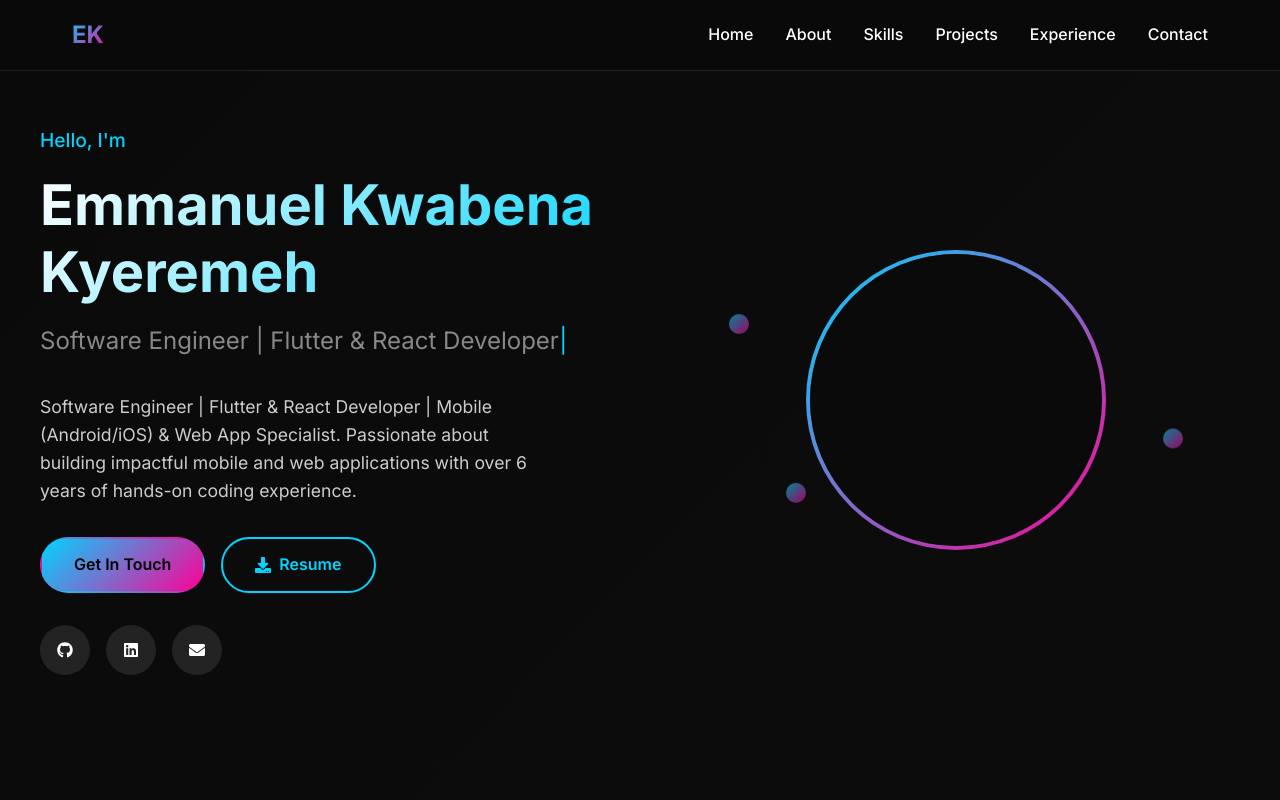
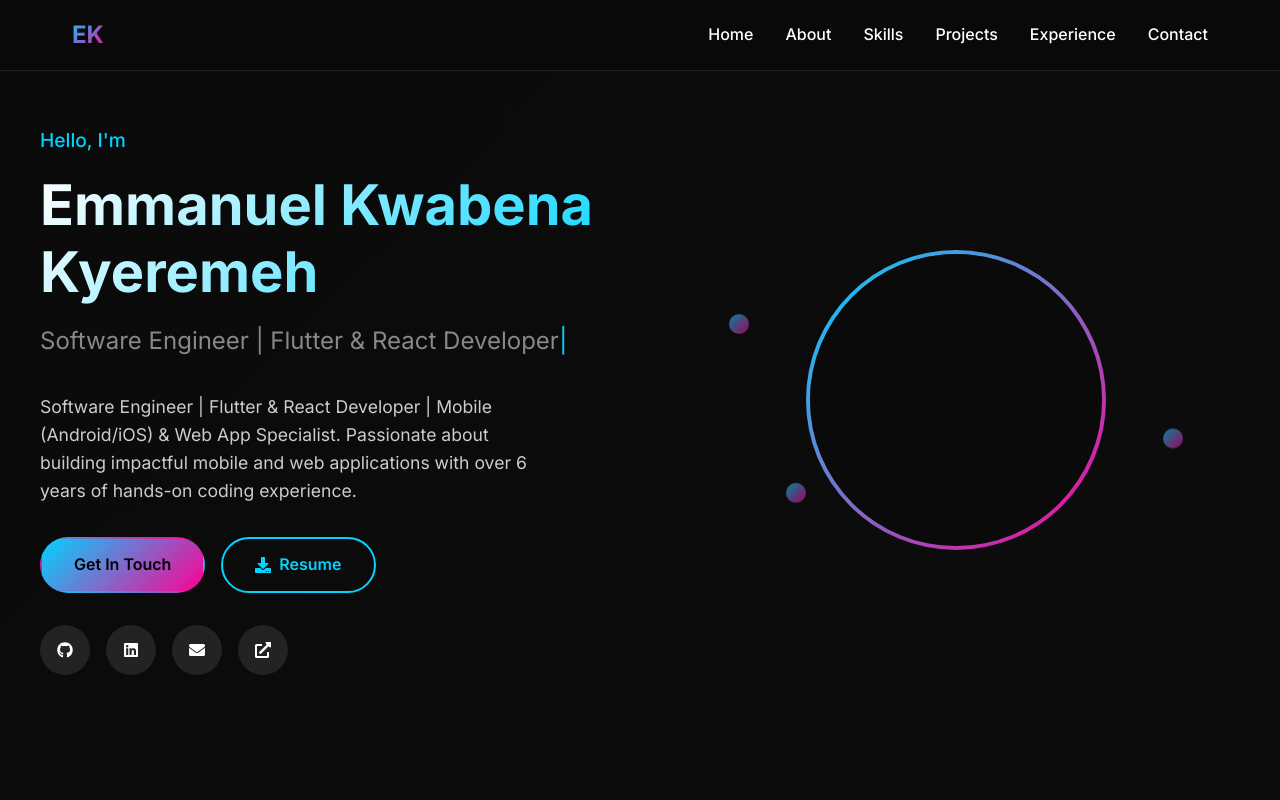
Before and after one commit to ekyeremeh7/portfolio, a React (Create React App) app: page / in a window 1280 px wide. Shown: the top 800 px of the page. Built offline with nearby package versions, Linux system fonts and the light colour scheme.

Commit message:
Update live demo URL to Render and add demo links to Hero and Contact components

```diff
--- a/src/components/Contact.js
+++ b/src/components/Contact.js
@@ -3,7 +3,7 @@ import styled from 'styled-components';
 import { motion } from 'framer-motion';
 import { useInView } from 'framer-motion';
 import { useRef } from 'react';
-import { FaEnvelope, FaPhone, FaMapMarkerAlt, FaLinkedin, FaGithub } from 'react-icons/fa';
+import { FaEnvelope, FaPhone, FaMapMarkerAlt, FaLinkedin, FaGithub, FaExternalLinkAlt } from 'react-icons/fa';
 import emailjs from '@emailjs/browser';
 
 const ContactSection = styled.section`
@@ -328,6 +328,15 @@ const Contact = () => {
             >
               <FaLinkedin />
             </SocialLink>
+            <SocialLink
+              href="https://ekyeremeh7.onrender.com"
+              target="_blank"
+              rel="noopener noreferrer"
+              whileHover={{ scale: 1.1 }}
+              whileTap={{ scale: 0.9 }}
+            >
+              <FaExternalLinkAlt />
+            </SocialLink>
           </SocialLinks>
         </ContactInfo>
 
--- a/src/components/Hero.js
+++ b/src/components/Hero.js
@@ -1,7 +1,7 @@
 import React, { useState, useEffect } from 'react';
 import styled from 'styled-components';
 import { motion } from 'framer-motion';
-import { FaGithub, FaLinkedin, FaEnvelope, FaDownload } from 'react-icons/fa';
+import { FaGithub, FaLinkedin, FaEnvelope, FaDownload, FaExternalLinkAlt } from 'react-icons/fa';
 
 const HeroSection = styled.section`
   min-height: 100vh;
@@ -334,6 +334,15 @@ const Hero = () => {
             >
               <FaEnvelope />
             </SocialLink>
+            <SocialLink
+              href="https://ekyeremeh7.onrender.com"
+              target="_blank"
+              rel="noopener noreferrer"
+              whileHover={{ scale: 1.1 }}
+              whileTap={{ scale: 0.9 }}
+            >
+              <FaExternalLinkAlt />
+            </SocialLink>
           </SocialLinks>
         </HeroContent>
 
--- a/src/components/Projects.js
+++ b/src/components/Projects.js
@@ -214,7 +214,7 @@ const Projects = () => {
       description: "Modern, responsive portfolio website built with React.js showcasing professional experience, projects, and skills with smooth animations.",
       tech: ["React.js", "Styled Components", "Framer Motion", "Responsive Design"],
       github: "https://github.com/ekyeremeh7/portfolio",
-      demo: "https://ekyeremeh7.github.io/portfolio",
+      demo: "https://ekyeremeh7.onrender.com",
       webOnly: true,
       icon: "🌐"
     },
```
